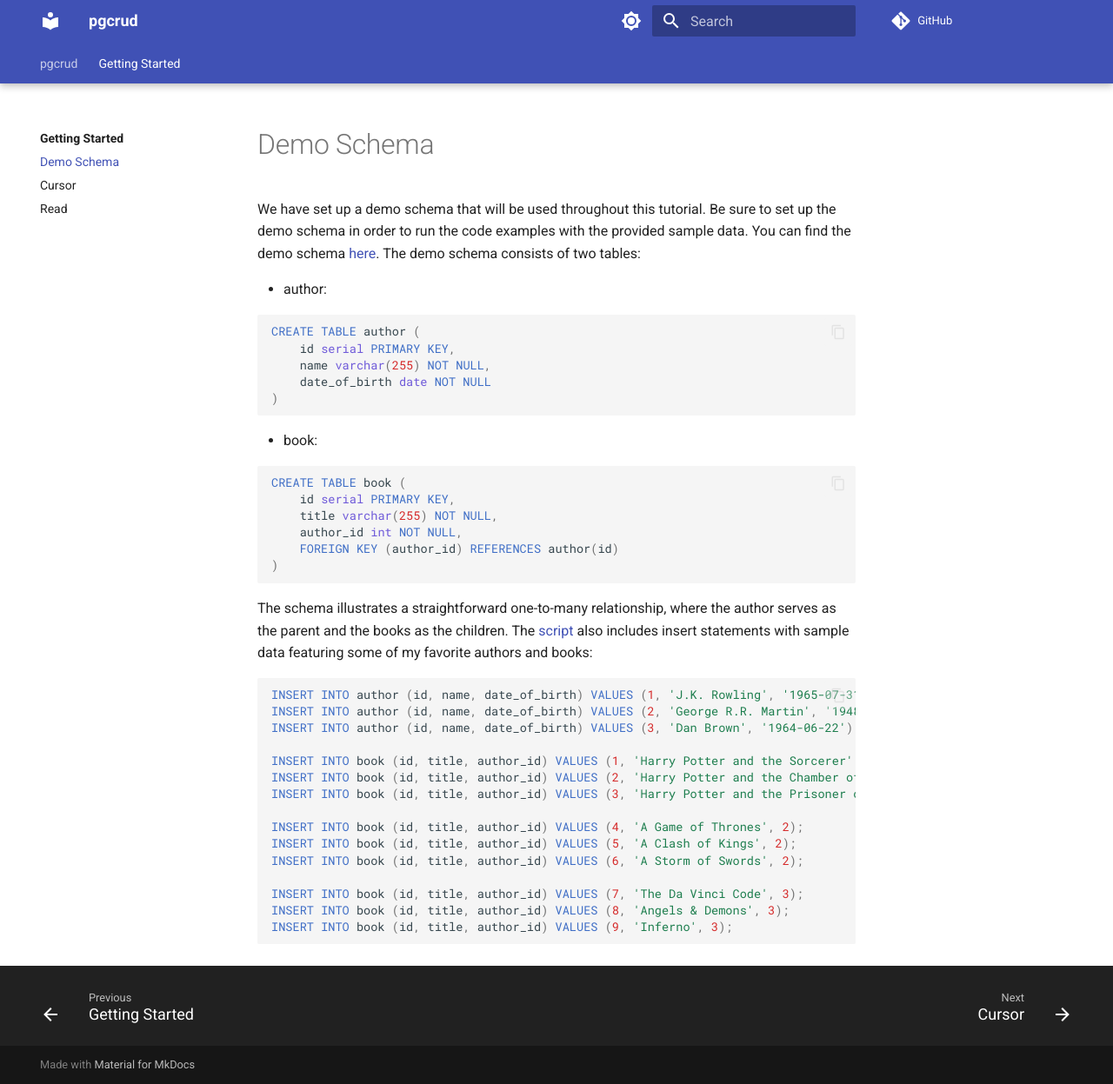
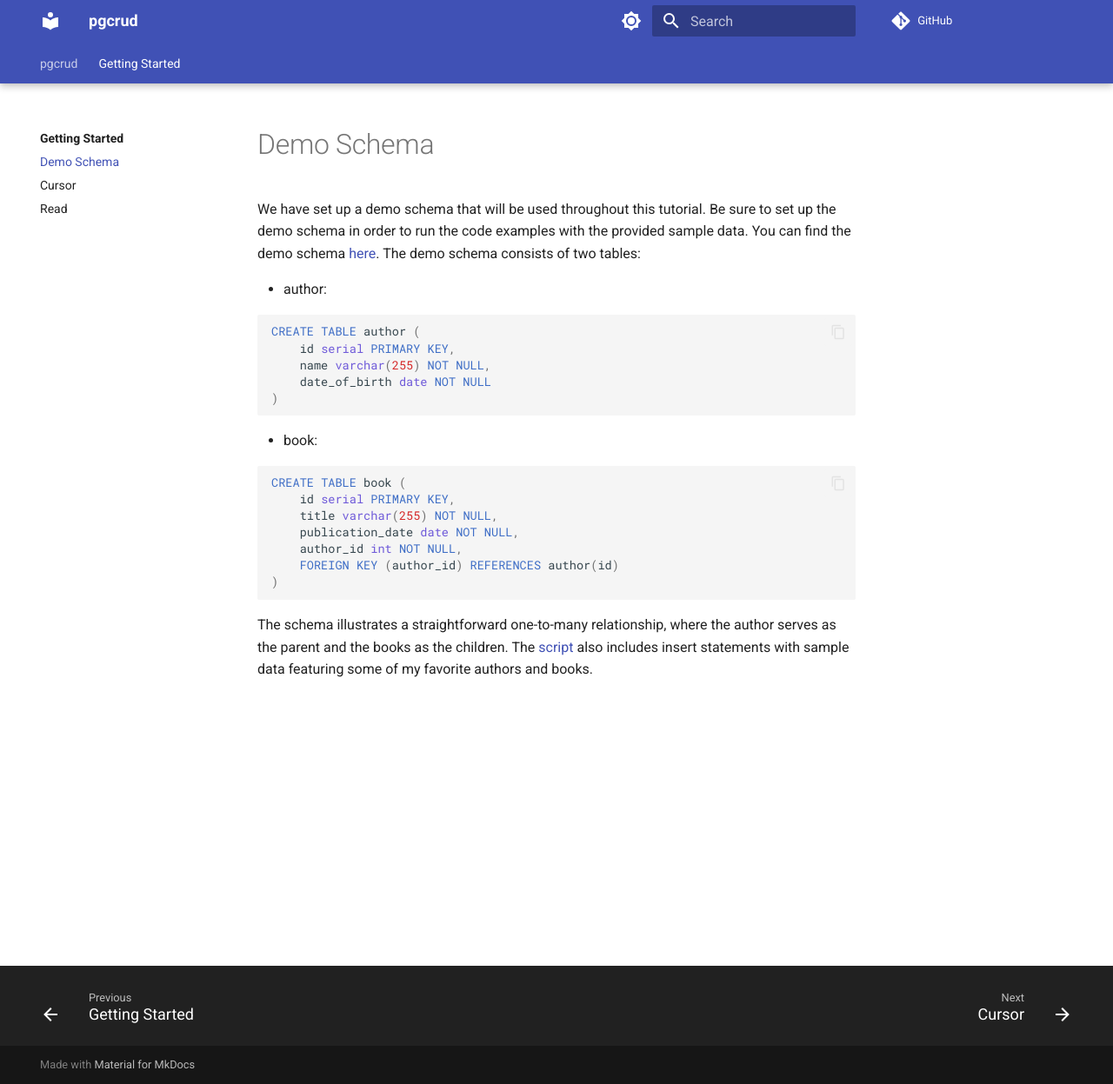
Before and after one commit to dakivara/pgcrud, an MkDocs documentation site: the page built from docs/getting-started/demo-schema.md, in a window 1280 px wide and 1247 px high. Shown: the whole window at 87% size. Built offline with MkDocs 1.6.1 and Material for MkDocs 9.7.7, drawn with Linux system fonts in a browser that asks for light colours; comment, search, counter and statistics services are not loaded.

Commit message:
add publication_date column

````diff
--- a/docs/getting-started/demo-schema.md
+++ b/docs/getting-started/demo-schema.md
@@ -20,6 +20,7 @@ CREATE TABLE author (
 CREATE TABLE book (
     id serial PRIMARY KEY,
     title varchar(255) NOT NULL,
+    publication_date date NOT NULL,
     author_id int NOT NULL,
     FOREIGN KEY (author_id) REFERENCES author(id)
 )
@@ -27,22 +28,4 @@ CREATE TABLE book (
 
 The schema illustrates a straightforward one-to-many relationship, where the author
 serves as the parent and the books as the children. The [script](https://github.com/dakivara/pgcrud/tree/main/demo/setup_schema.sql) also includes insert
-statements with sample data featuring some of my favorite authors and books:
-
-```sql
-INSERT INTO author (id, name, date_of_birth) VALUES (1, 'J.K. Rowling', '1965-07-31');
-INSERT INTO author (id, name, date_of_birth) VALUES (2, 'George R.R. Martin', '1948-09-20');
-INSERT INTO author (id, name, date_of_birth) VALUES (3, 'Dan Brown', '1964-06-22');
-
-INSERT INTO book (id, title, author_id) VALUES (1, 'Harry Potter and the Sorcerer''s Stone', 1);
-INSERT INTO book (id, title, author_id) VALUES (2, 'Harry Potter and the Chamber of Secrets', 1);
-INSERT INTO book (id, title, author_id) VALUES (3, 'Harry Potter and the Prisoner of Azkaban', 1);
-
-INSERT INTO book (id, title, author_id) VALUES (4, 'A Game of Thrones', 2);
-INSERT INTO book (id, title, author_id) VALUES (5, 'A Clash of Kings', 2);
-INSERT INTO book (id, title, author_id) VALUES (6, 'A Storm of Swords', 2);
-
-INSERT INTO book (id, title, author_id) VALUES (7, 'The Da Vinci Code', 3);
-INSERT INTO book (id, title, author_id) VALUES (8, 'Angels & Demons', 3);
-INSERT INTO book (id, title, author_id) VALUES (9, 'Inferno', 3);
-```
+statements with sample data featuring some of my favorite authors and books.
````
